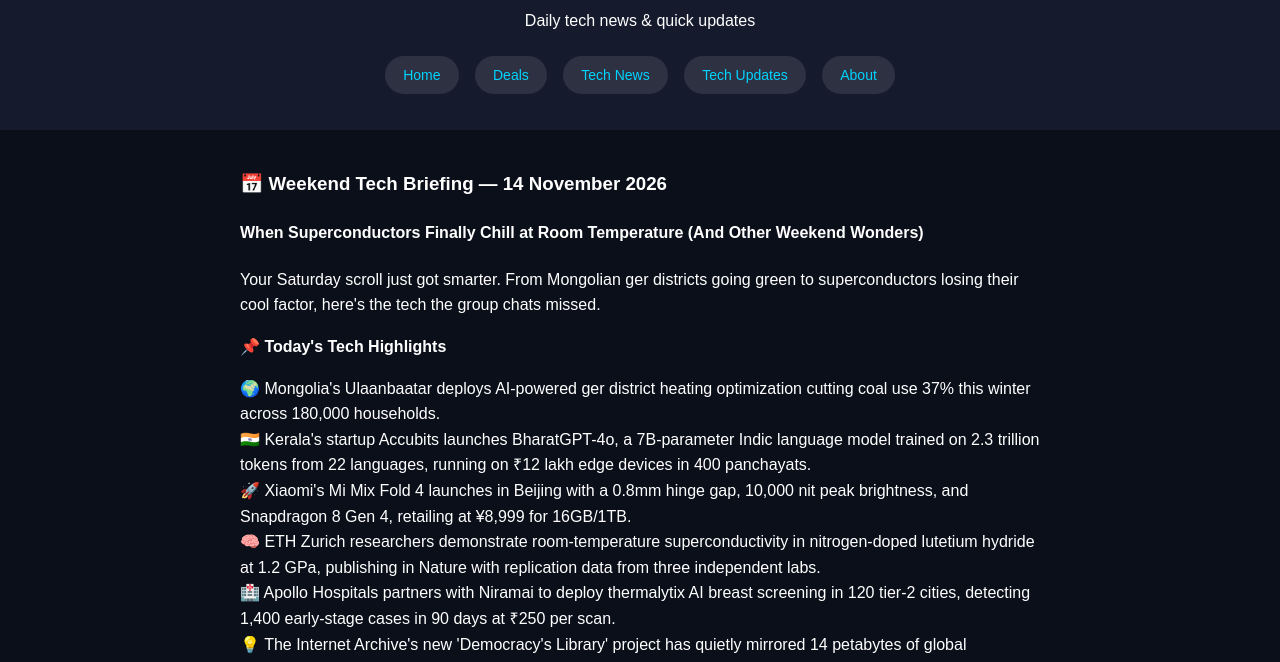
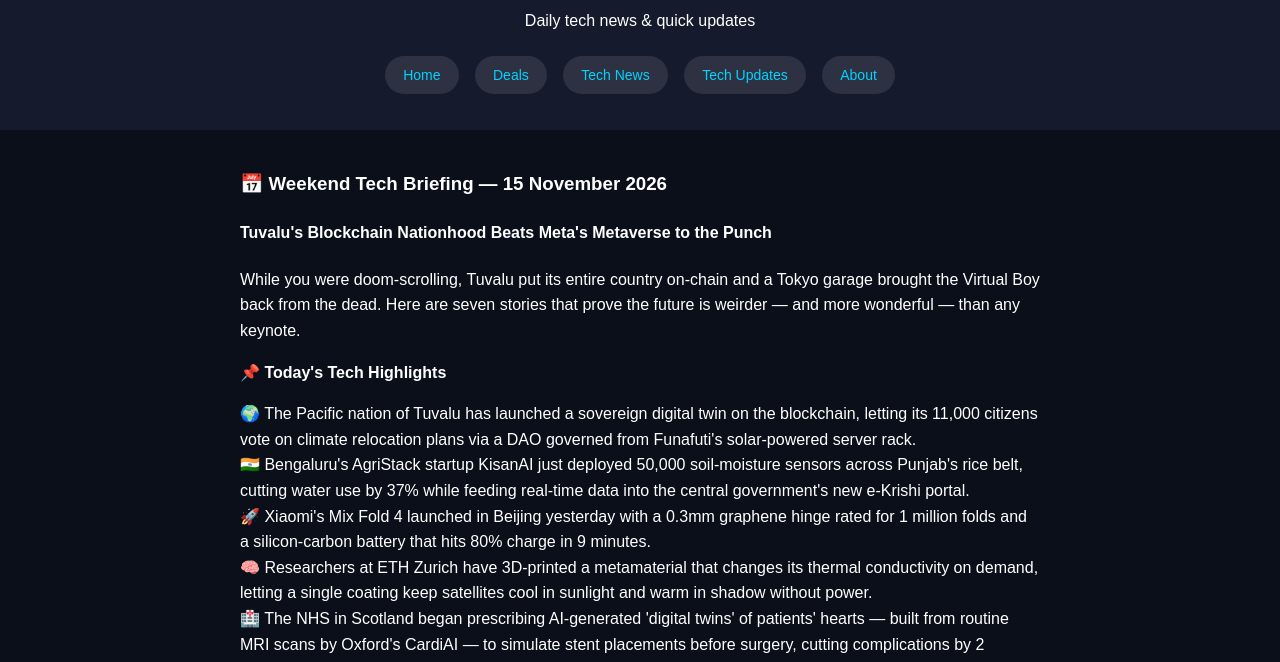
Before and after one commit to plugntech4u/plugntech4u.github.io, a plain HTML site: page tech-updates.html in a window 1280 px wide. Shown: the part 116-778 px from the top of the page. Drawn offline with Linux system fonts and the light colour scheme.

Commit message:
🤖 Auto: Daily tech update + sitemap 15 Nov 2026

```diff
--- a/tech-updates.html
+++ b/tech-updates.html
@@ -85,6 +85,19 @@
 
 <article>
     <!-- UPDATES_START -->
+
+<section class="update-entry">
+  <h3>📅 Weekend Tech Briefing — 15 November 2026</h3>
+  <h4>Tuvalu's Blockchain Nationhood Beats Meta's Metaverse to the Punch</h4>
+  <p>While you were doom-scrolling, Tuvalu put its entire country on-chain and a Tokyo garage brought the Virtual Boy back from the dead. Here are seven stories that prove the future is weirder — and more wonderful — than any keynote.</p>
+  <p><strong>📌 Today's Tech Highlights</strong></p>
+  <p>
+    🌍 The Pacific nation of Tuvalu has launched a sovereign digital twin on the blockchain, letting its 11,000 citizens vote on climate relocation plans via a DAO governed from Funafuti's solar-powered server rack.<br>
+    🇮🇳 Bengaluru's AgriStack startup KisanAI just deployed 50,000 soil-moisture sensors across Punjab's rice belt, cutting water use by 37% while feeding real-time data into the central government's new e-Krishi portal.<br>
+    🚀 Xiaomi's Mix Fold 4 launched in Beijing yesterday with a 0.3mm graphene hinge rated for 1 million folds and a silicon-carbon battery that hits 80% charge in 9 minutes.<br>
+    🧠 Researchers at ETH Zurich have 3D-printed a metamaterial that changes its thermal conductivity on demand, letting a single coating keep satellites cool in sunlight and warm in shadow without power.<br>
+    🏥 The NHS in Scotland began prescribing AI-generated 'digital twins' of patients' hearts — built from routine MRI scans by Oxford's CardiAI — to simulate stent placements before surgery, cutting complications by 2
+
 
 <section class="update-entry">
   <h3>📅 Weekend Tech Briefing — 14 November 2026</h3>
```
Also changed, not shown: sitemap.xml (+5 -5 lines).
